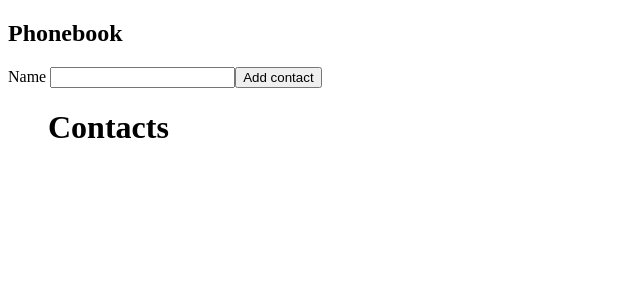
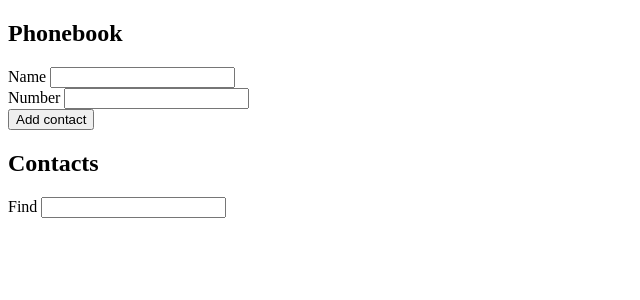
Before and after one commit to Slav-0N/goit-react-hw-02-phonebook, a React (Create React App) app: page / in a window 1280 px wide. Shown: the top 300 px of the page, without its empty margins (0-640 px from the left). Built offline with nearby package versions, Linux system fonts and the light colour scheme.

Commit message:
телефон, пошук, алерт

```diff
--- a/package.json
+++ b/package.json
@@ -7,6 +7,7 @@
     "@testing-library/jest-dom": "^5.16.3",
     "@testing-library/react": "^12.1.4",
     "@testing-library/user-event": "^13.5.0",
+    "nanoid": "^5.0.1",
     "react": "^18.1.0",
     "react-dom": "^18.1.0",
     "react-scripts": "5.0.1",
--- a/src/components/App.jsx
+++ b/src/components/App.jsx
@@ -5,7 +5,6 @@ import UserList from './UserList/UserList';
 export const App = () => {
   return (
     <>
-      {/* <Form /> */}
       <UserList />
     </>
   );
--- /dev/null
+++ b/src/components/Form/Find/find.jsx
@@ -0,0 +1,23 @@
+import React from 'react';
+
+const FindName = ({ filterContacts }) => {
+  const handleChange = ({ target: { value } }) => {
+    filterContacts(value);
+  };
+  return (
+    <section>
+      <label htmlFor="search"> Find </label>
+      <input
+        id="search"
+        type="text"
+        name="search"
+        pattern="^[a-zA-Zа-яА-Я]+(([' \-][a-zA-Zа-яА-Я ])?[a-zA-Zа-яА-Я]*)*$"
+        title="Search name may contain only letters, apostrophe, dash and spaces. For example Adrian, Jacob Mercer, Charles de Batz de Castelmore d'Artagnan"
+        required
+        onChange={handleChange}
+      />
+    </section>
+  );
+};
+
+export default FindName;
--- a/src/components/Form/Form.jsx
+++ b/src/components/Form/Form.jsx
@@ -1,27 +1,38 @@
 import React from 'react';
 import { Component } from 'react';
+import { nanoid } from 'nanoid';
 
 class Form extends Component {
   state = {
-    inputValue: '',
+    id: '',
+    number: '',
+    name: '',
   };
 
-  handleChange = ({ target: { value } }) => {
-    this.setState({ inputValue: value });
+  createId = () => nanoid();
+
+  // handleChange = ({ target: { value } }) => {
+  //   this.setState({ inputValue: value, id: this.createId() });
+  // };
+
+  handleChange = event => {
+    // console.log(event);
+    const { value, name } = event.target;
+    this.setState({ [name]: value, id: this.createId() });
   };
 
   handleSubmit = event => {
     event.preventDefault();
     this.props.createUser(this.state);
-    this.setState({ inputValue: '' });
+    this.setState({ name: '' });
   };
 
   render() {
     // console.log('inputValue >>>', this.state.inputValue);
     return (
       <section>
-        <h1>Phonebook</h1>
         <form onSubmit={this.handleSubmit}>
+          <div>
             <label htmlFor="name"> Name </label>
             <input
               id="name"
@@ -31,8 +42,22 @@ class Form extends Component {
               title="Name may contain only letters, apostrophe, dash and spaces. For example Adrian, Jacob Mercer, Charles de Batz de Castelmore d'Artagnan"
               required
               onChange={this.handleChange}
-            value={this.state.inputValue}
+              value={this.state.name}
             />
+          </div>
+          <div>
+            <label htmlFor="phone"> Number </label>
+            <input
+              id="phone"
+              type="tel"
+              name="number"
+              pattern="\+?\d{1,4}?[ .\-\s]?\(?\d{1,3}?\)?[ .\-\s]?\d{1,4}[ .\-\s]?\d{1,4}[ .\-\s]?\d{1,9}"
+              title="Phone number must be digits and can contain spaces, dashes, parentheses and can start with +"
+              required
+              onChange={this.handleChange}
+              value={this.state.phoneNumber}
+            />
+          </div>
 
           <button type="submit"> Add contact </button>
         </form>
--- a/src/components/UserList/UserList.jsx
+++ b/src/components/UserList/UserList.jsx
@@ -1,30 +1,57 @@
+import FindName from 'components/Form/Find/find';
 import Form from 'components/Form/Form';
 import { Component } from 'react';
 
 class UserList extends Component {
   state = {
     contacts: [],
-    name: '',
+    filter: null,
   };
 
   createUser = body => {
+    const isExistContact = this.state.contacts.find(
+      el => el.name === body.name
+    );
+    if (isExistContact) return alert('Existing Contact');
     this.setState(prevState => {
-      return this.state.contacts.push({ ...prevState, name: body.inputValue });
+      return this.state.contacts.push({
+        ...prevState,
+        name: body.name,
+        id: body.id,
+        number: body.number,
       });
+    });
+  };
+
+  filterContacts = filterQuery => {
+    this.setState(prev => ({
+      filter: prev.contacts.filter(el =>
+        el.name.toLowerCase().includes(filterQuery.toLowerCase())
+      ),
+    }));
   };
 
   render() {
     return (
+      <>
         <div>
+          <h2>Phonebook</h2>
           <Form createUser={this.createUser} />
+          <h2>Contacts</h2>
+          <FindName filterContacts={this.filterContacts} />
           <ul>
-          {' '}
-          <h1>Contacts</h1>
-          {this.state.contacts.map(el => {
-            return <li>{el.name}</li>;
+            {(this.state.filter ?? this.state.contacts).map(el => {
+              console.log(el);
+              return (
+                <li key={el.id}>
+                  {el.name}: {el.number}
+                </li>
+              );
             })}
+            {console.log('state--->>>', this.state.contacts)}
           </ul>
         </div>
+      </>
     );
   }
 }
```
Also changed, not shown: src/components/Tel/Tel.jsx (added, +30 -0 lines), 1 other file (tests, documents, lock files or other folders). Lines whose indentation alone changed are shown as unchanged.
